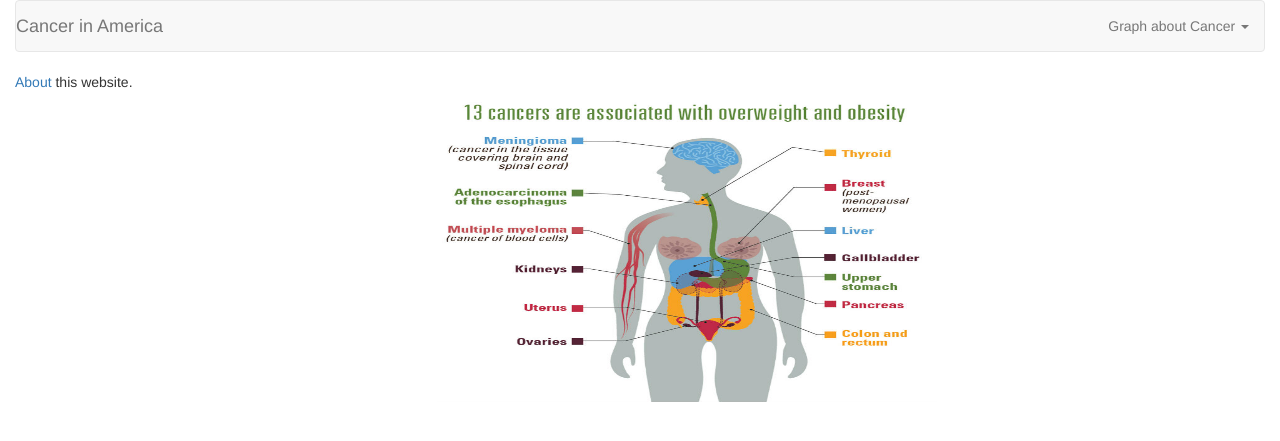
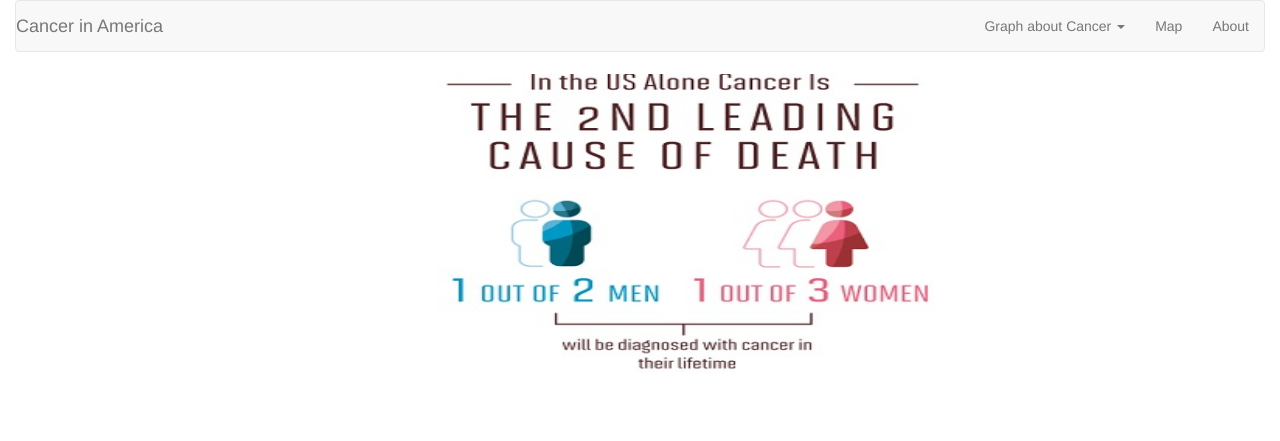
Before and after one commit to shahzina/Cancer-In-America, a Flask app: page / in a window 1280 px wide. Shown: the top 441 px of the page. Run offline with Flask 2, Linux system fonts and the light colour scheme; some libraries are stand-ins or nearby versions.

Commit message:
map and about routes

```diff
--- a/templates/index.html
+++ b/templates/index.html
@@ -47,7 +47,7 @@
               <span class="icon-bar"></span>
             </button>
             <div class="col-s-9 phone-nav">
-              <a class="navbar-brand" href="/" id="logo">Cancer in America</a>
+              <a class="navbar-brand" href="#" id="logo">Cancer in America</a>
             </div>
           </div>
 
@@ -66,8 +66,8 @@
 
                 </ul>
               </li>
-           <!--   <li><a href="comparison.html">Comparison</a></li> -->
-            <!--  <li><a href="data.html">Data</a></li> -->
+              <li><a href="http://localhost:5000/map">Map</a></li>
+              <li><a href="http://localhost:5000/about">About</a></li>
             </ul>
           </div>
           </div>
@@ -104,9 +104,7 @@
 
 
       <div class = "row">
-      <div class = "col-sm-2">
-        <p><a href="about"> About </a> this website. </p>
-      </div>
+      <div class = "col-sm-2"></div>
     <div class = "col-sm-8">
       <!-- <h1> Analysis of Cancer Incidence and Mortality in the US.  </h1> -->
     </div>
@@ -121,7 +119,7 @@
     <div class = "row">
       <div class = "col-sm-4"></div>
       <div class = "col-sm-8">
-        <img src = "/templates/images/image2.jpg" class="mx-auto d-block" alt="Cancer Ratio" width="500" height="300">
+        <img src="image1.jpg" class="mx-auto d-block" alt="Cancer Ratio" width="500" height="300">
       </div>
     </div>
 
@@ -137,7 +135,7 @@
     <!-- API key -->
     <script type="text/javascript" src="static/js/config.js"></script>
       <!-- JS  -->
-    <!-- <script type="text/javascript" src="static/js/logic_map.js"></script>  -->
+    <script type="text/javascript" src="static/js/logic.js"></script>
 
 
     <script type="text/javascript" src="https://code.jquery.com/jquery-2.1.4.min.js"></script>
```
